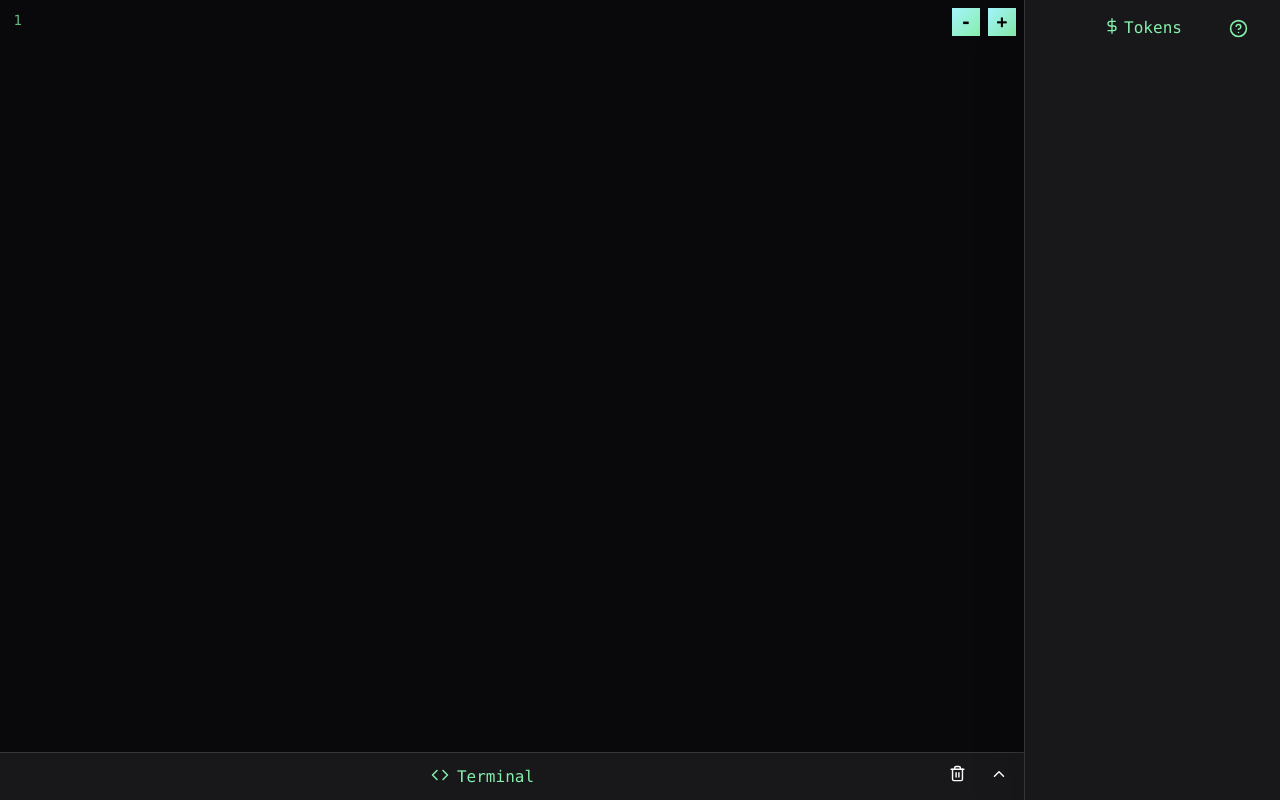
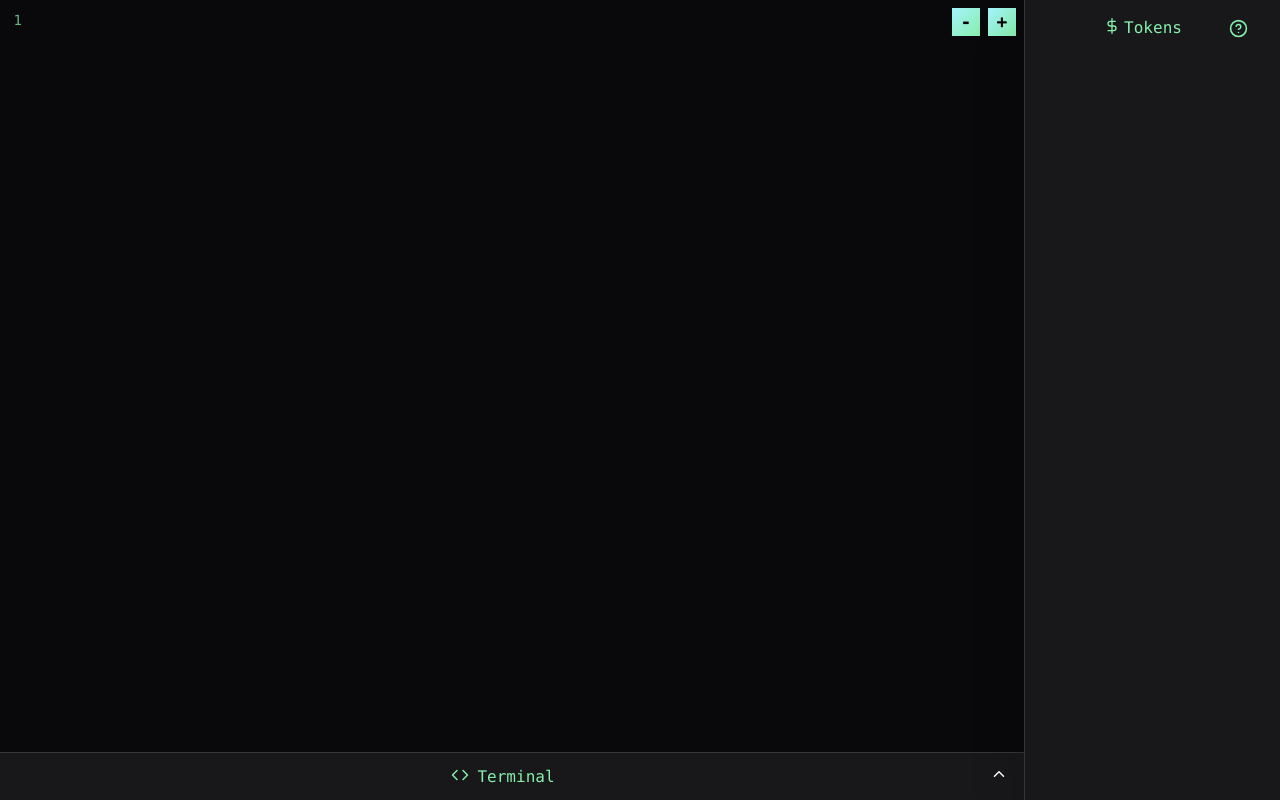
Before and after one commit to gustavo-maurina/compiler, a React (Vite) app: page / in a window 1280 px wide. Built offline with nearby package versions, Linux system fonts and the light colour scheme.

Commit message:
remove trash icon

```diff
--- a/src/components/Terminal.tsx
+++ b/src/components/Terminal.tsx
@@ -38,7 +38,6 @@ export const Terminal = ({erros}: TerminalProps) => {
                     <span className={`mt-1 ${erros.length && 'text-red-400'}`}>Terminal</span>
                 </div>
                 <div className="flex gap-6 text-white font-bold cursor-pointer">
-                    <Trash2 size={17} className="mt-1"/>
                     <div onClick={() => setIsOpen((curr) => !curr)}>
                         {isOpen ? (
                             <button title="Collapse terminal">
```
